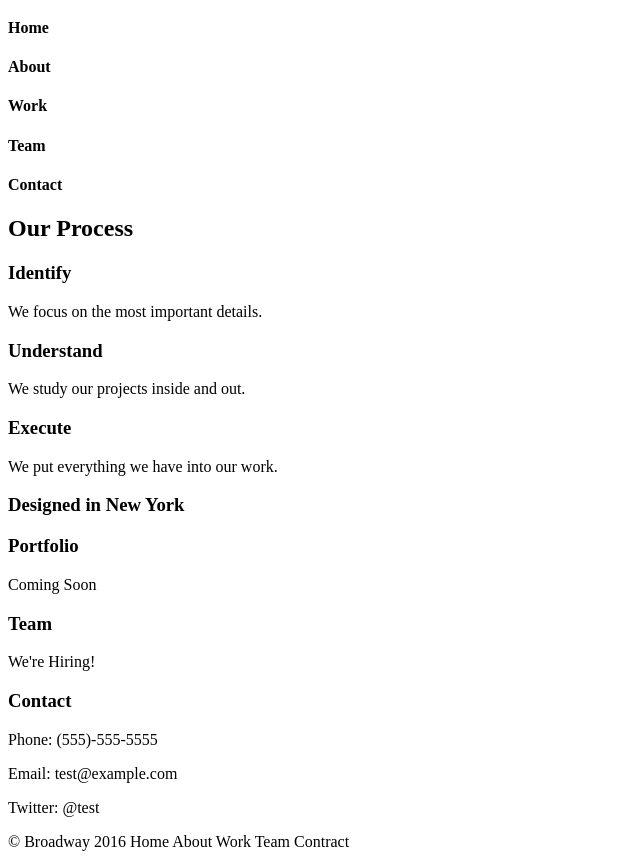
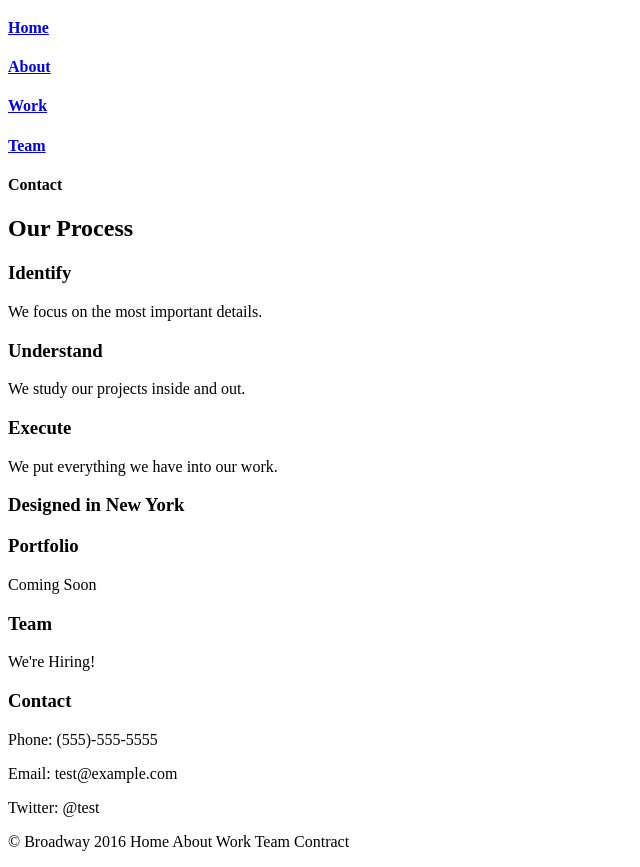
Before and after one commit to tsett23/broadway, a plain HTML site: page index.html in a window 1280 px wide. Shown: the part 61-928 px from the top of the page, without its empty margins (0-640 px from the left). Drawn offline with Linux system fonts and the light colour scheme; files that its build step writes are made by us from their sources.

Commit message:
Add links to sections on the page

```diff
--- a/index.html
+++ b/index.html
@@ -12,10 +12,10 @@
 <!-- Add backrgound image -->
 <!-- Add links to page -->
 
-    <h4>Home</h4>
-    <h4>About</h4>
-    <h4>Work</h4>
-    <h4>Team</h4>
+    <h4><a href="#home">Home</a></h4>
+    <h4><a href="#about">About</a></h4>
+    <h4><a href="#work">Work</a></h4>
+    <h4><a href="#team">Team</a></h4>
     <h4>Contact</h4>
 
 <!-- Start info piece -->
```
